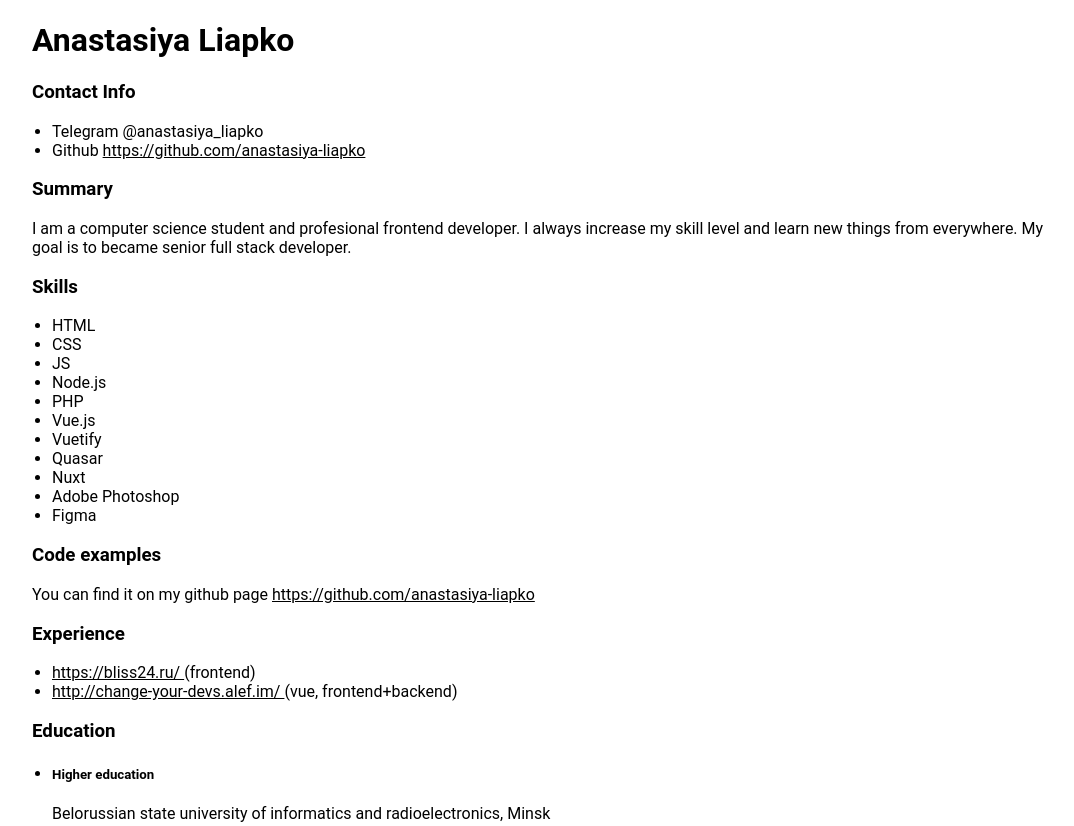
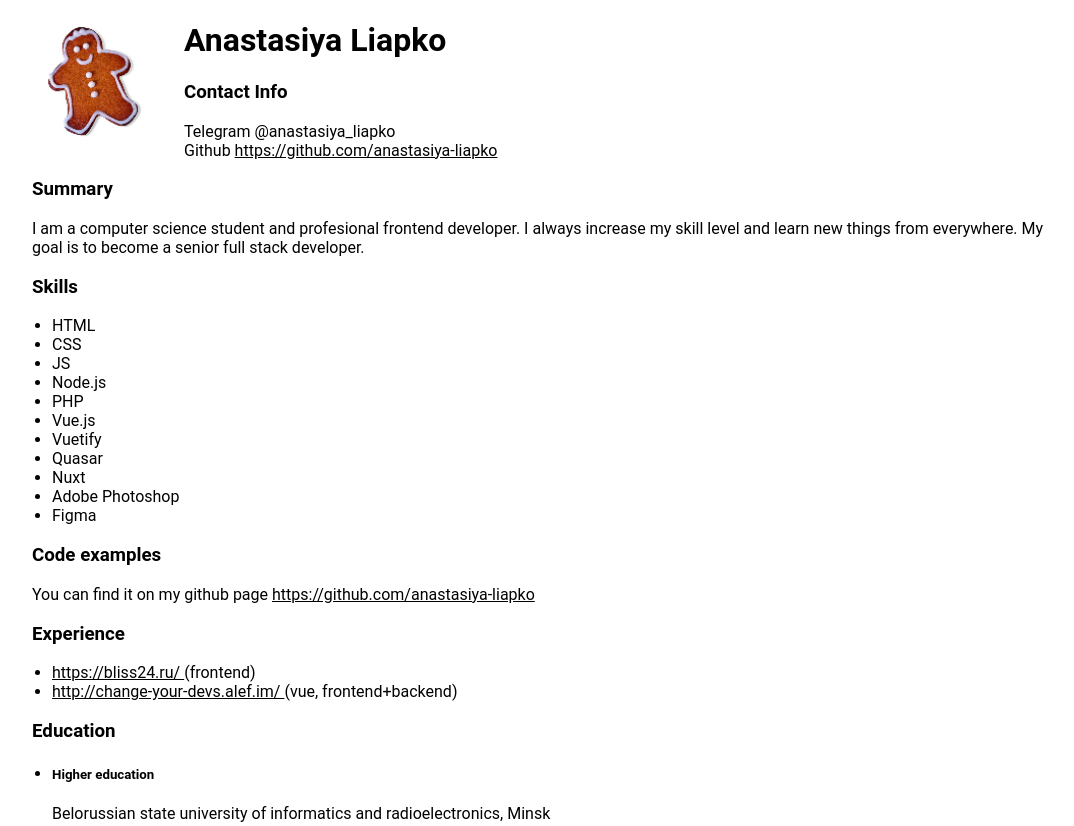
Before and after one commit to anastasiya-liapko/rsschool-cv, a plain HTML site: page index.html in a window 1280 px wide. Shown: the top 826 px of the page, without its empty margins (96-1170 px from the left). Drawn offline with Linux system fonts and the light colour scheme.

Commit message:
feat: add image

```diff
--- a/index.html
+++ b/index.html
@@ -7,13 +7,14 @@
   </head>
   <body>
     <main class="cv__container">
-      <header>
+      <header class="cv__header">
+        <img class="cv__image" src="images/cookie.png" alt="cv image" width="122" height="122">
         <h1 class="cv__title">Anastasiya Liapko</h1>
       </header>
 
       <section class="cv__section cv__section--contacts">
         <h3>Contact Info</h3>
-        <ul class="cv__list">
+        <ul class="cv__list cv__list--inner">
           <li>Telegram @anastasiya_liapko</li>
           <li>
             Github
@@ -25,7 +26,7 @@
       <section class="cv__section cv__section--summary">
         <h3>Summary</h3>
         <p>
-          I am a computer science student and profesional frontend developer. I always increase my skill level and learn new things from everywhere. My goal is to became senior full stack developer.
+          I am a computer science student and profesional frontend developer. I always increase my skill level and learn new things from everywhere. My goal is to become a senior full stack developer.
         </p>
       </section>
 
--- a/main.css
+++ b/main.css
@@ -6,6 +6,12 @@ body {
   max-width: 1024px;
   margin-left: auto;
   margin-right: auto;
+}
+
+.cv__image {
+  float: left;
+  margin-right: 30px;
+  margin-bottom: 20px;
 }
 
 .cv__list {
```
Also changed, not shown: images/cookie.png (added), 1 other file.
